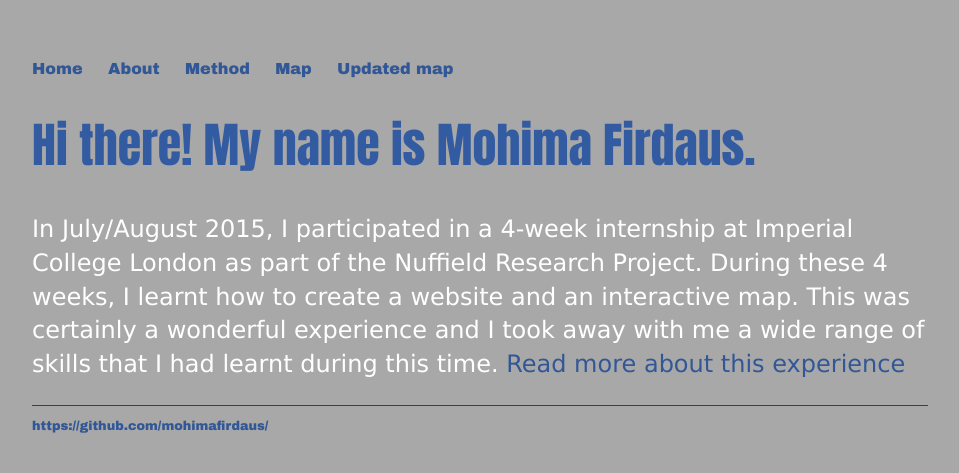
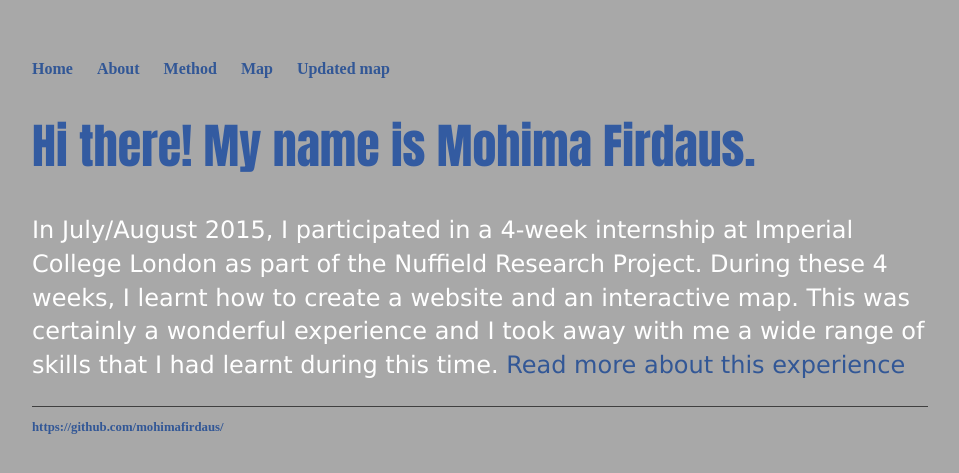
Before and after one commit to mohimafirdaus/mohimafirdaus.github.io, a Jekyll site: the page built from index.html, in a window 1280 px wide. Shown: the top 473 px of the page, without its empty margins (160-1119 px from the left). Built offline with Jekyll 4.4.1, drawn with Linux system fonts in a browser that asks for light colours.

Commit message:
Update main.css

```diff
--- a/css/main.css
+++ b/css/main.css
@@ -4,7 +4,7 @@
     background-color: #a8a8a8;
 }
 nav ul, footer ul {
-    font-family:'Arial black';
+    font-family:'Georgia Bold';
     padding: 0px;
     list-style: none;
     font-weight: bold;
@@ -36,7 +36,7 @@
     text-decoration:bold;
 }
 h2 {
-    font-family:'Verdana';
+    font-family:'Georgia Bold';
     color: #335ba1;
     text-decoration: bold;
 }
```
